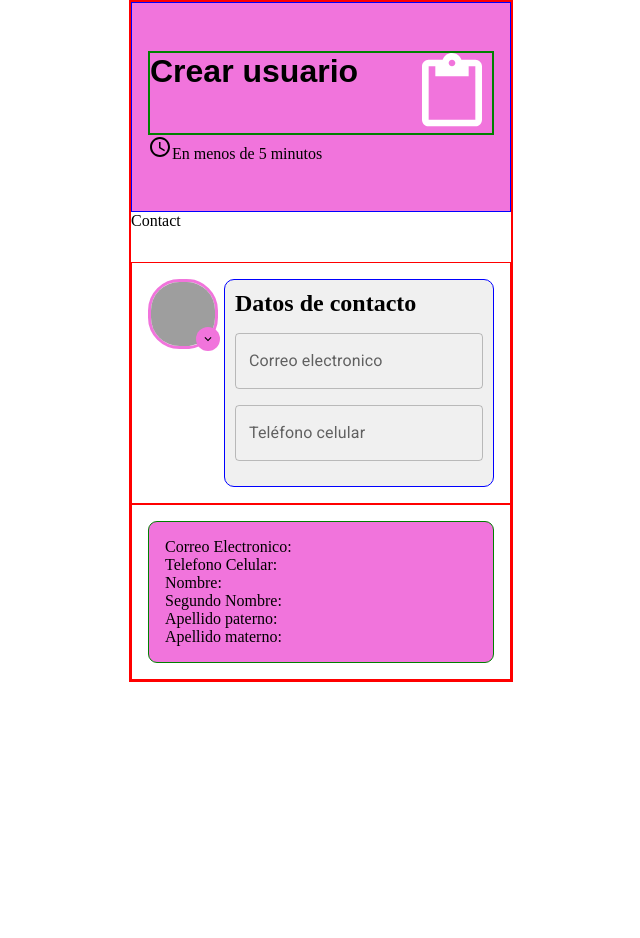
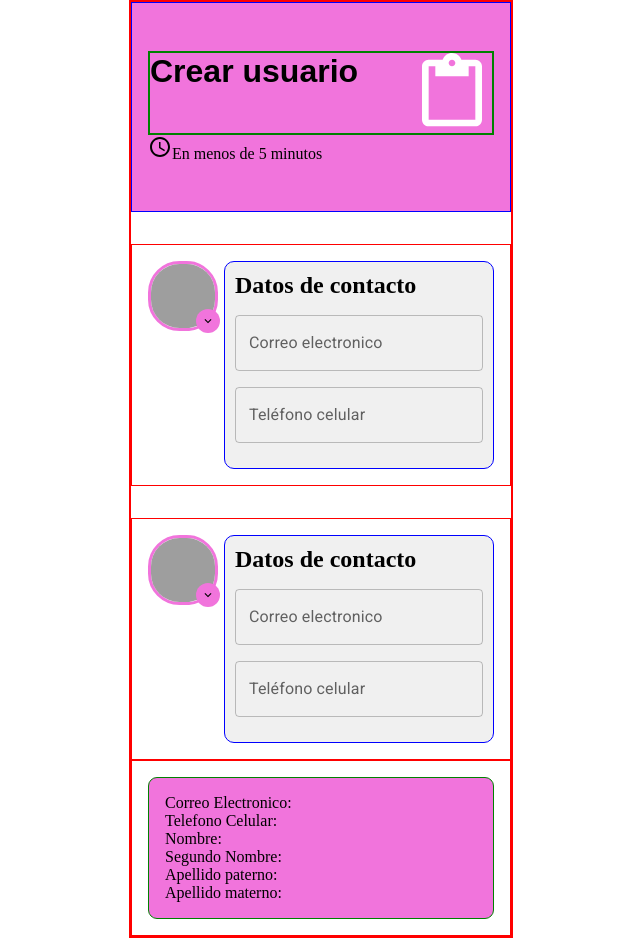
Before and after one commit to rineliniguezsosa/chat, a React (Vite) app in the folder appchat/: page / in a window 1280 px wide. Shown: the whole page, without its empty margins (319-959 px from the left). Before the commit the page ends 800 px from the top, so only its background shows below. Built offline with nearby package versions, Linux system fonts and the light colour scheme; grey boxes are pictures that could not be loaded.

Commit message:
[FEAT] Cambios en el archivo Contactview
- importando los componentes FormWrapper  y MuiTextField
- desestructurando la prop handleInputChange
- eliminando el log
- pegando el contenido de los datos de contacto en la vista ContactView

```diff
--- a/appchat/src/views/Contactview.tsx
+++ b/appchat/src/views/Contactview.tsx
@@ -1,10 +1,30 @@
 
+import { FormWrapper } from '../components/FormWrapper';
+import { MuiTextField } from '../components/MuiTextField';
 import { ContactviewProps } from '../types/Index'
 
-export const Contactview = ({form}:ContactviewProps) => {
-    console.log(form);
+export const Contactview = ({form,handleInputChange}:ContactviewProps) => {
+  return (
+    <FormWrapper title='Datos de contacto'>
+            <MuiTextField
+              name='email'
+              type='email'
+              label='Correo electronico'
+              variant='outlined'
+              value={form.email}
+              sx={{width:'100%',marginBottom:'1rem'}}
+              onChange={handleInputChange}
+            />
 
-  return (
-    <div>Contact</div>
+            <MuiTextField
+              name='phone'
+              type='tel'
+              label='Teléfono celular'
+              variant='outlined'
+              value={form.phone}
+              sx={{width:'100%',marginBottom:'1rem'}}
+              onChange={handleInputChange}
+            />
+        </FormWrapper>
   )
 }
```
